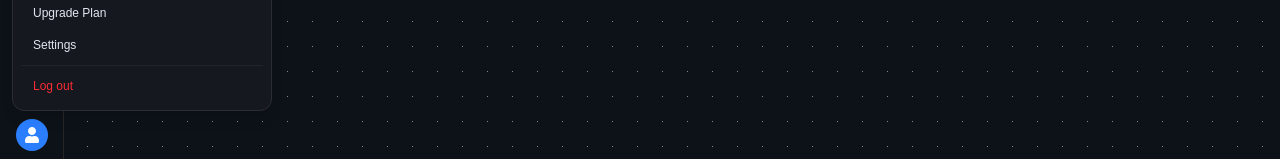
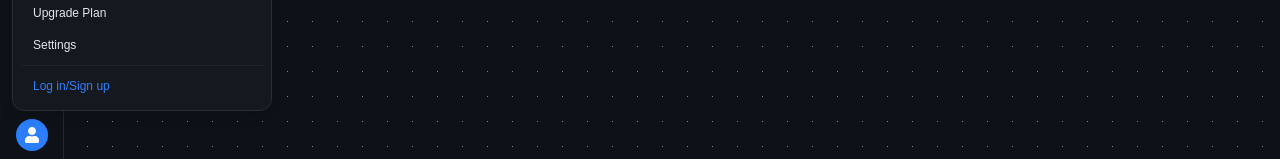
Before and after one commit to Sushant0753/AI-Assistant, a Next.js app: page / in a window 1280 px wide. Both pictures are taken after a click on the button 32 px from the left and 776 px from the top of the page. Shown: the part 641-800 px from the top of the page. Built offline with nearby package versions, Linux system fonts and the light colour scheme.

Commit message:
Change logout option to login/signup with disabled style

```diff
--- a/components/ProfileIcon.tsx
+++ b/components/ProfileIcon.tsx
@@ -74,8 +74,8 @@ const ProfileButton = ({
             </div>
           </div>
           <div className="border-t border-[#23242b] my-1" />
-          <div className="text-xs text-red-500 cursor-pointer hover:bg-[#1c1f27] px-3 py-2 rounded transition-colors">
-            Log out
+          <div className="text-xs text-blue-500 cursor-not-allowed hover:bg-[#1c1f27] px-3 py-2 rounded transition-colors">
+            Log in/Sign up
           </div>
         </div>
       )}
```
